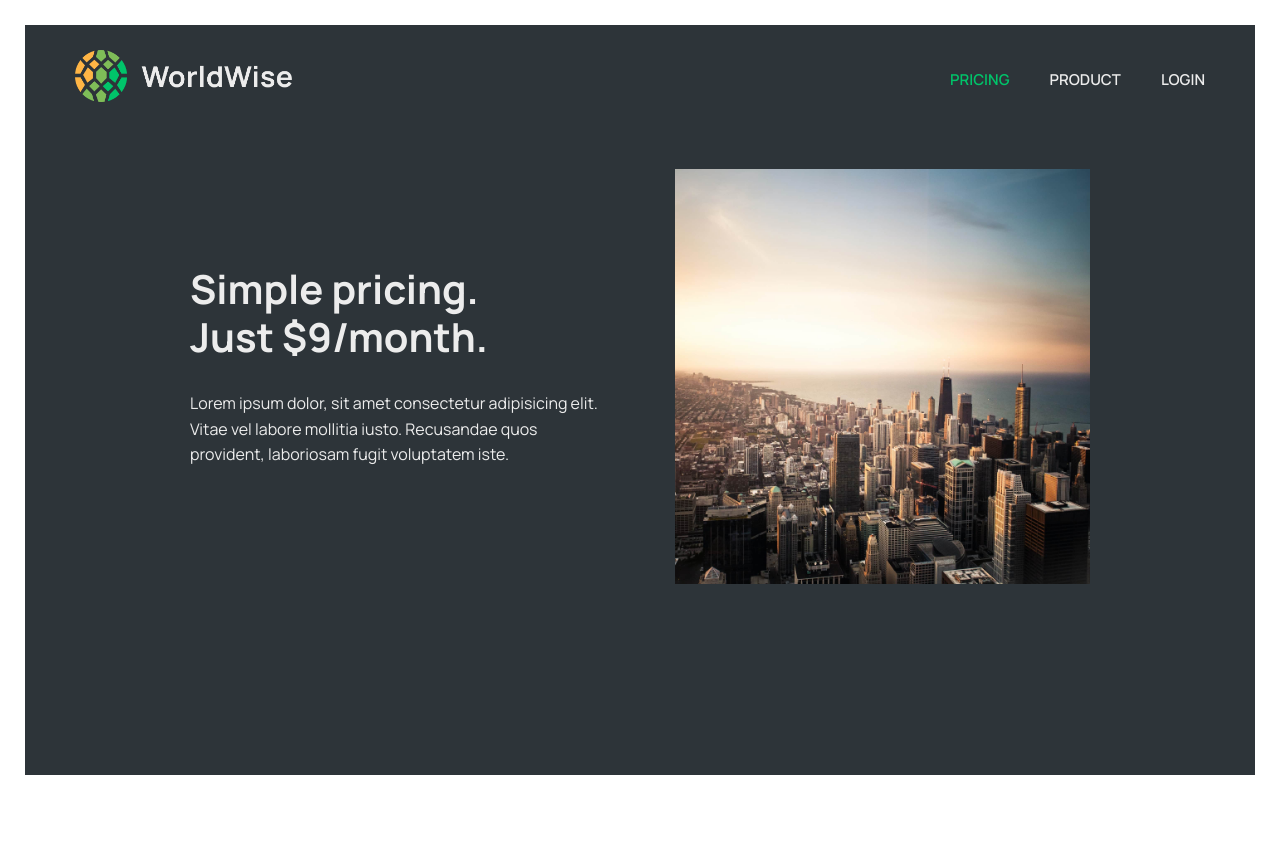
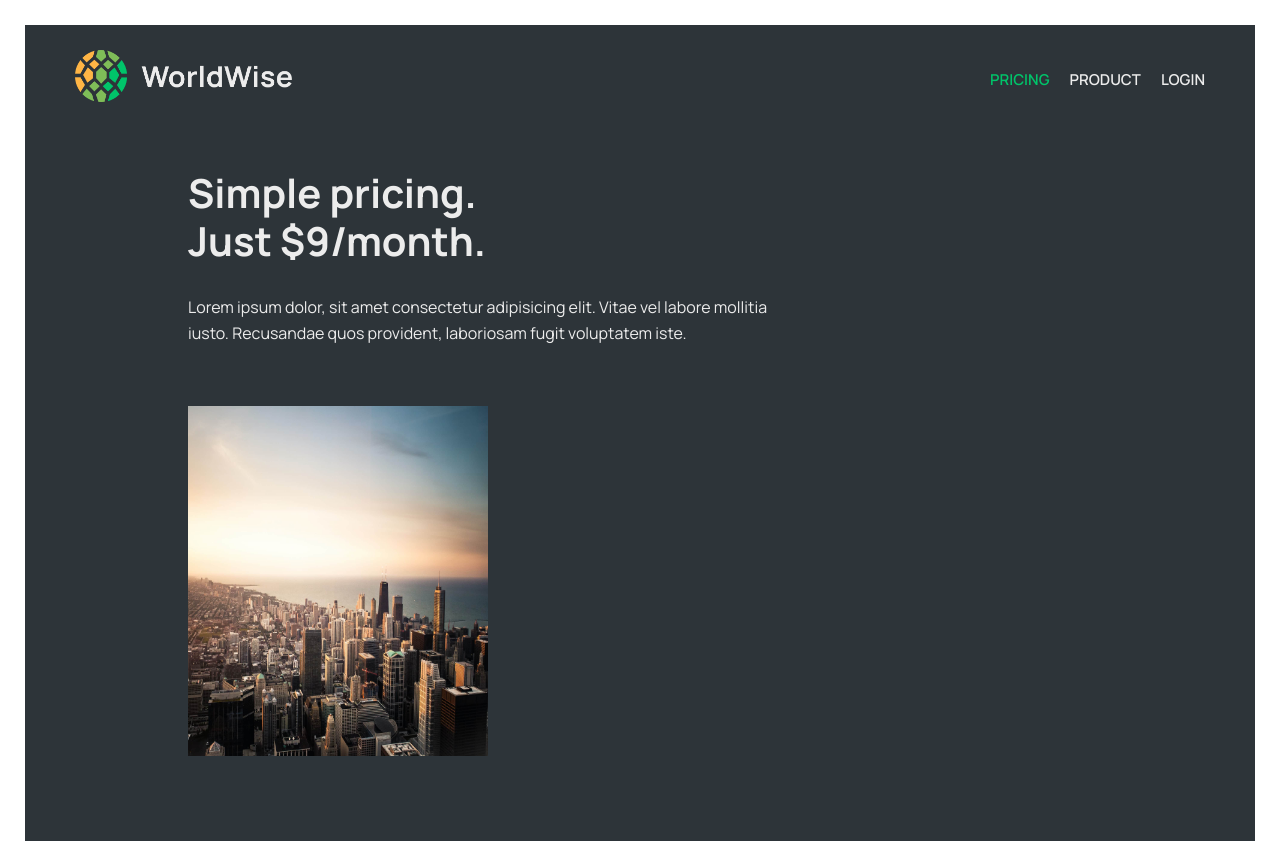
Before and after one commit to HassanSaid21/world-wise, a React (Vite) app: page /pricing in a window 1280 px wide. Before the commit the page ends 800 px from the top, so only its background shows below. Built offline with nearby package versions, Linux system fonts and the light colour scheme; data requests are answered from the project's data file.

Commit message:
fixing responsive for login , pricing and product pages

```diff
--- a/src/App.jsx
+++ b/src/App.jsx
@@ -36,7 +36,7 @@
     <>
       <BrowserRouter>
         <Routes>
-          <Route index element={<HomePage />} />{" "}
+          <Route index element={<HomePage />} />
           <Route path="product" element={<Product />} />
           <Route path="pricing" element={<Pricing />} />
           <Route path="login" element={<Login />} />
--- a/src/components/PageNav.module.css
+++ b/src/components/PageNav.module.css
@@ -8,7 +8,7 @@
   list-style: none;
   display: flex;
   align-items: center;
-  gap: 4rem;
+  gap: 2rem;
 }
 
 .nav a:link,
--- a/src/pages/Homepage.module.css
+++ b/src/pages/Homepage.module.css
@@ -1,10 +1,7 @@
 .homepage {
   height: calc(100vh - 5rem);
   margin: 2.2rem;
-  background-image: linear-gradient(
-      rgba(5, 6, 6, 0.7),
-      rgba(20, 22, 23, 0.7)
-    ),
+  background-image: linear-gradient(rgba(5, 6, 6, 0.7), rgba(20, 22, 23, 0.7)),
     url("../bg.jpg");
   background-size: cover;
   background-position: center;
--- a/src/pages/Login.jsx
+++ b/src/pages/Login.jsx
@@ -1,6 +1,7 @@
 import { useState } from "react";
 import styles from "./Login.module.css";
 import PageNav from "../components/PageNav";
+
 
 
 export default function Login() {
@@ -33,7 +34,7 @@
         </div>
 
         <div>
-          <button>Login</button>
+          <button >Login</button>
         </div>
       </form>
     </main>
--- a/src/pages/Login.module.css
+++ b/src/pages/Login.module.css
@@ -9,13 +9,13 @@
   background-color: var(--color-dark--2);
   border-radius: 7px;
   padding: 2rem 3rem;
-  width: 100%;
+  width: 90%;
   display: flex;
   flex-direction: column;
   gap: 2rem;
 
-  /* Different from other form */
-  width: 48rem;
+
+
   margin: 8rem auto;
 }
 
@@ -23,4 +23,6 @@
   display: flex;
   flex-direction: column;
   gap: 0.5rem;
+
+
 }
--- a/src/pages/Product.jsx
+++ b/src/pages/Product.jsx
@@ -8,7 +8,7 @@
       <section>
         <img
           src="img-1.jpg"
-          alt="person with dog overlooking mountain with sunset"
+          alt="person with two dogs overlooking mountain with sunset"
         />
         <div>
           <h2>About WorldWide.</h2>
--- a/src/pages/Product.module.css
+++ b/src/pages/Product.module.css
@@ -3,19 +3,27 @@
   padding: 2.5rem 5rem;
   background-color: var(--color-dark--1);
   min-height: calc(100vh - 5rem);
+
 }
 
 .product section {
-  width: clamp(80rem, 80%, 90rem);
+  width: 80%;
   margin: 6rem auto;
-  display: grid;
-  grid-template-columns: 1fr 1fr;
-  gap: 7rem;
+  display: flex;
+  justify-content:flex-start;
+  flex-wrap: wrap;
+  gap: 4rem;
   align-items: center;
 }
 
-.product img {
-  width: 100%;
+.product section img {
+  width: 30rem;
+  height: 35rem;
+}
+
+.product div {
+  width: 65%;
+
 }
 
 .product h2 {
```
